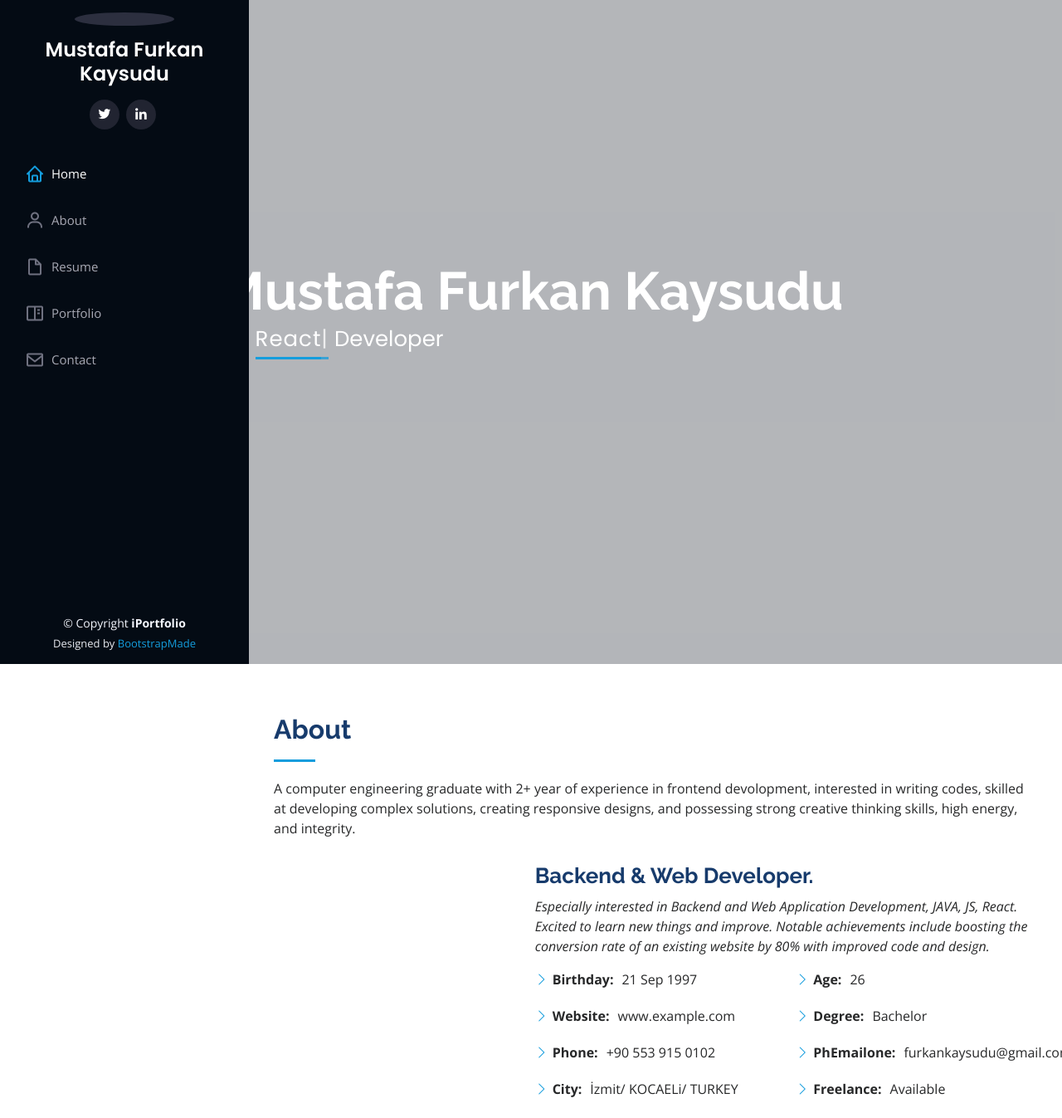
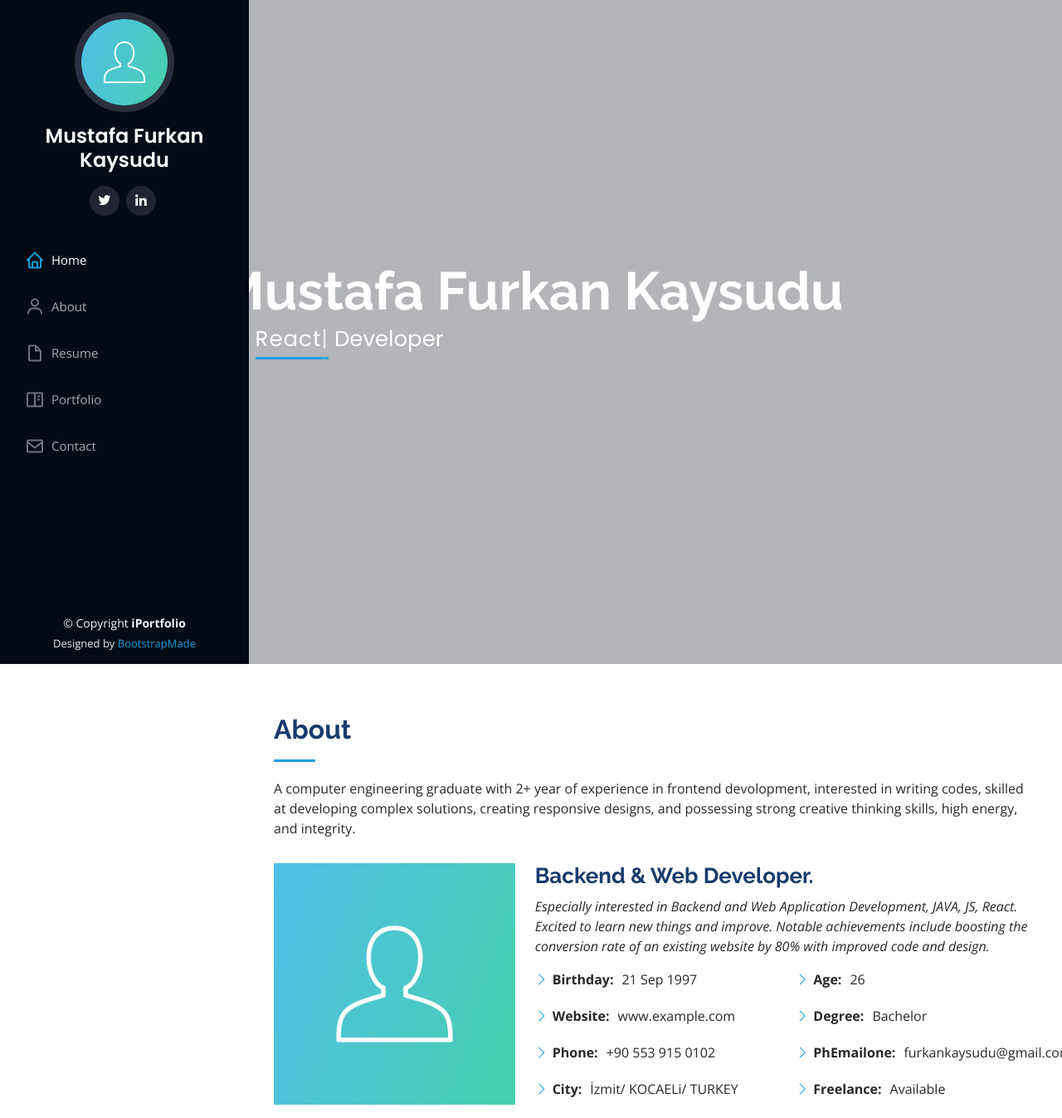
Before and after one commit to furkankaysudu/furkankaysudu.github.io, a plain HTML site: page index.html in a window 1280 px wide. Shown: the top 1347 px of the page at 83% size. Drawn offline with nearby package versions, Linux system fonts and the light colour scheme.

Commit message:
profile photo edited

```diff
--- a/index.html
+++ b/index.html
@@ -46,7 +46,7 @@
     <div class="d-flex flex-column">
 
       <div class="profile">
-        <img src="assets/img/profile-img.jpg" alt="" class="img-fluid rounded-circle">
+        <img src="assets/img/profile-img.png" alt="" class="img-fluid rounded-circle">
         <h1 class="text-light"><a href="index.html">Mustafa Furkan <br/> Kaysudu</a></h1>
         <div class="social-links mt-3 text-center">
           <a href="#" class="twitter"><i class="bx bxl-twitter"></i></a>
@@ -90,7 +90,7 @@
 
         <div class="row">
           <div class="col-lg-4" data-aos="fade-right">
-            <img src="assets/img/profile-img.jpg" class="img-fluid" alt="">
+            <img src="assets/img/profile-img.png" class="img-fluid" alt="">
           </div>
           <div class="col-lg-8 pt-4 pt-lg-0 content" data-aos="fade-left">
             <h3>Backend &amp; Web Developer.</h3>
```
Also changed, not shown: assets/img/profile-img.png (added).
